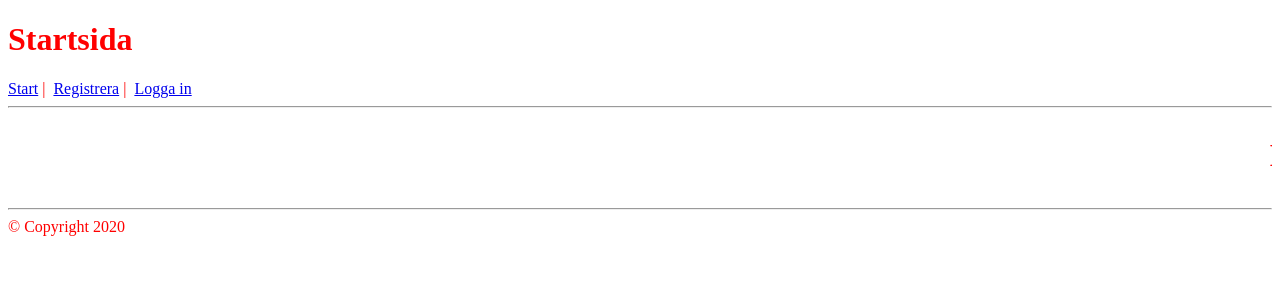
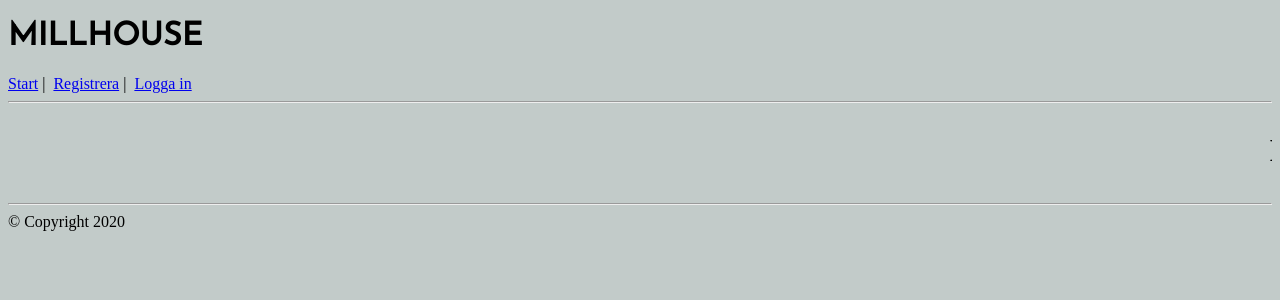
Before and after one commit to Tacohontas/Millhouse, a PHP site: page / in a window 1280 px wide. Shown: the top 300 px of the page. Run offline with PHP 8.4, Linux system fonts and the light colour scheme; style sheets or scripts are compiled from the project's sources.

Commit message:
Style påbörjat

```diff
--- a/gulpfile.js
+++ b/gulpfile.js
@@ -35,5 +35,5 @@ gulp.task("styles", async function() {
 //gulp watch
 
 gulp.task("watch", async function() {
-  gulp.watch(CSS_PATH, gulp.series("styles"));
+  gulp.watch(SCSS_PATH, gulp.series("styles"));
 });
--- a/includes-partials/header.php
+++ b/includes-partials/header.php
@@ -13,12 +13,13 @@
         }
         ?>
     </title>
-    <link rel="stylesheet" href="css/main.css">
+    <link rel="stylesheet" href="styles/style.css">
+    <link href="https://fonts.googleapis.com/css?family=EB+Garamond|Josefin+Sans&display=swap" rel="stylesheet">
     <script src="js/main.js" defer></script>
 </head>
 
 <body>
-    <h1>Startsida</h1>
+    <h1 class="header">MILLHOUSE</h1>
     <a href="index.php?page=home">Start</a> |
     <a href="index.php?page=signup">Registrera</a> |
     <a href="index.php?page=login">Logga in</a>
--- /dev/null
+++ b/styles/sass/_header.scss
@@ -0,0 +1,3 @@
+.header {
+    font-family: $header-font ;
+}
--- /dev/null
+++ b/styles/sass/_home.scss
@@ -0,0 +1,5 @@
+body {
+    background-color: $background-color;
+
+
+}
--- a/styles/sass/_test.scss
+++ /dev/null
@@ -1,3 +0,0 @@
-p{
-    color: blue;
-}
--- a/styles/sass/main.scss
+++ b/styles/sass/main.scss
@@ -1,6 +1,14 @@
-@import 'buttons';
 
+//--- COLORS ---//
 
-body{
-    color: red;
-}
+$background-color: #c2cbc9;
+$box-col: #8b908a;
+$hard-shadow: #5e615d;
+
+//--- FONTS ---//
+
+$header-font: 'Josefin Sans', ;
+$font: 'EB Garamond', ;
+
+@import 'home';
+@import 'header';
--- a/styles/style.css
+++ b/styles/style.css
@@ -1 +1 @@
-p{color:#00f}body{color:red}
+body{background-color:#c2cbc9}.header{font-family:"Josefin Sans"}
--- a/views/view-blogpost.php
+++ b/views/view-blogpost.php
@@ -46,10 +46,8 @@ if(@$_GET['error'] == true){
     //--- Admin kan radera alla kommentarer + Inloggad använadre kan ta bort sina egna kommentarer---//
      if(isset($_SESSION['IsAdmin']) && $_SESSION['IsAdmin'] == 1){
     echo '<a href="./handlers/handle_comments.php?action=delete&id=' . $Comment['Id'] .'&postId='.$_GET['postId'].'"> Ta bort</a><br>';
-    } elseif (isset($_SESSION['Username']) && $_SESSION['Username'] == $Comment['Username']) {
+    } else (isset($_SESSION['Username']) && $_SESSION['Username'] == $Comment['Username']) {
         echo '<a href="./handlers/handle_comments.php?action=delete&id=' . $Comment['Id'] .'&postId='.$_GET['postId'].'"> Ta bort</a><br>';
-    } else {
-        echo " <a href='index.php?page=login'>Logga in</a> för att ta bort kommentar <br>";
     }
 
   };
```
